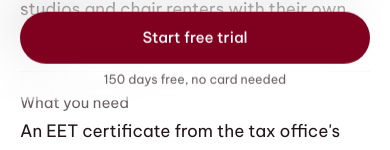
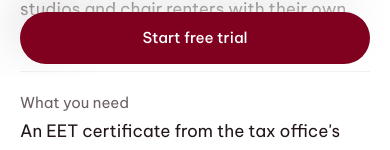
Before and after one commit to khonghoang2004-debug/salongo-web, a Next.js app: page /en/eet-2-0 in a window 390 px wide. Shown: the part 845-995 px from the top of the page. Built offline with nearby package versions, Linux system fonts and the light colour scheme; no server answers.

Commit message:
Mobile CTA bar and phone menu: drop the trial caption under the button
Co-Authored-By: Claude Opus 5.5 <noreply@anthropic.com>
Claude-Session: https://claude.ai/code/session_017c4zKCY4B7y9u7XMffj4Nh

```diff
--- a/src/components/site/MobileCta.tsx
+++ b/src/components/site/MobileCta.tsx
@@ -44,7 +44,6 @@ export function MobileCta() {
       <a href={appLink(SIGNUP_URL, locale)} tabIndex={show ? 0 : -1} className="x-btn-primary w-full !min-h-[52px]">
         {t("cta")}
       </a>
-      <p className="mt-1.5 text-center text-[12.5px] text-muted">{t("trialLine")}</p>
     </div>
   );
 }
--- a/src/components/site/SiteNav.tsx
+++ b/src/components/site/SiteNav.tsx
@@ -173,7 +173,6 @@ export function SiteNav() {
               </div>
               <div className="mt-auto pt-8">
                 <a href={signup} className="x-btn-primary w-full !min-h-14 text-base">{t("cta")}</a>
-                <p className="mt-3 text-center text-sm text-muted">{t("trialLine")}</p>
               </div>
             </div>
           </div>,
```
